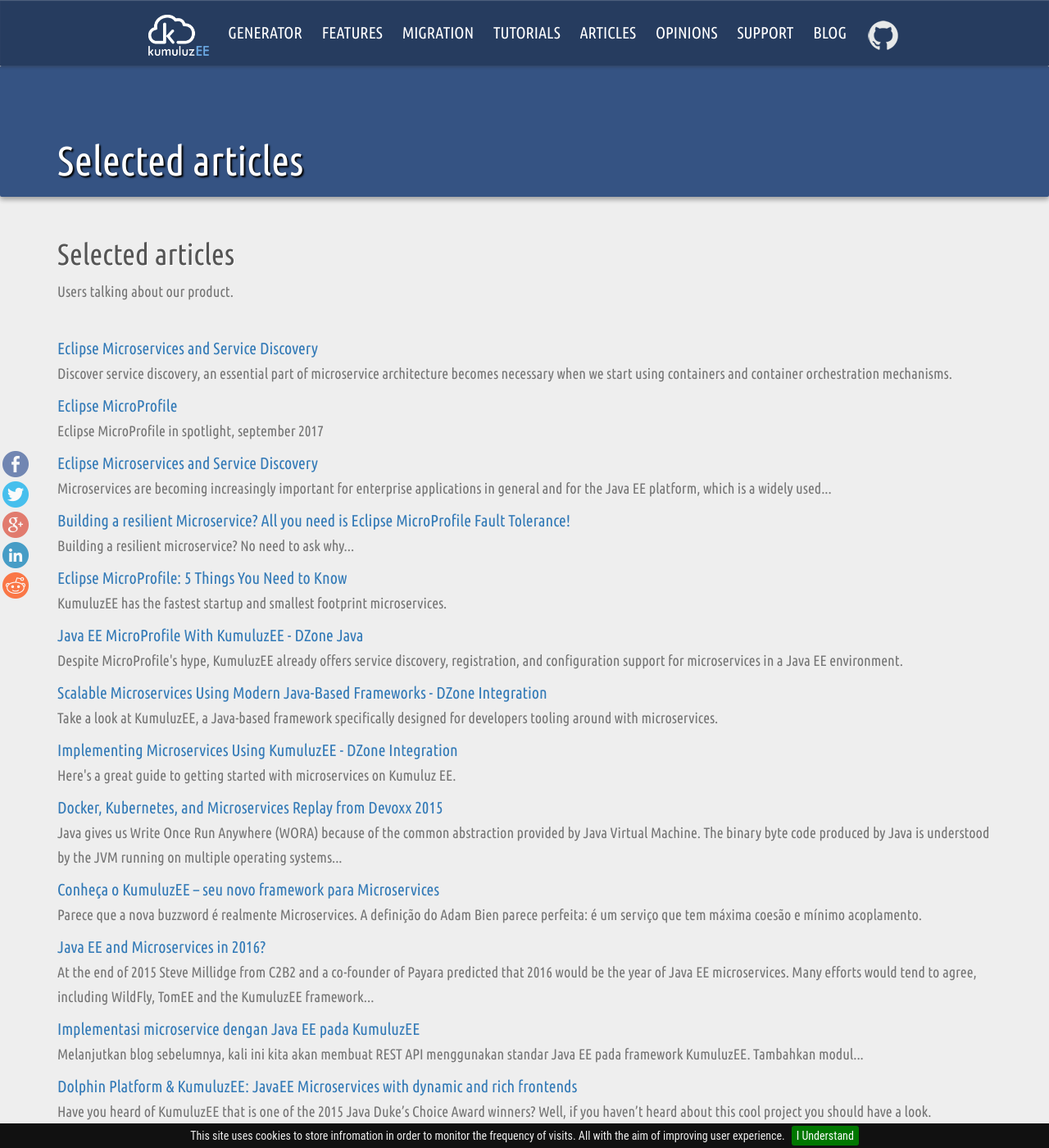
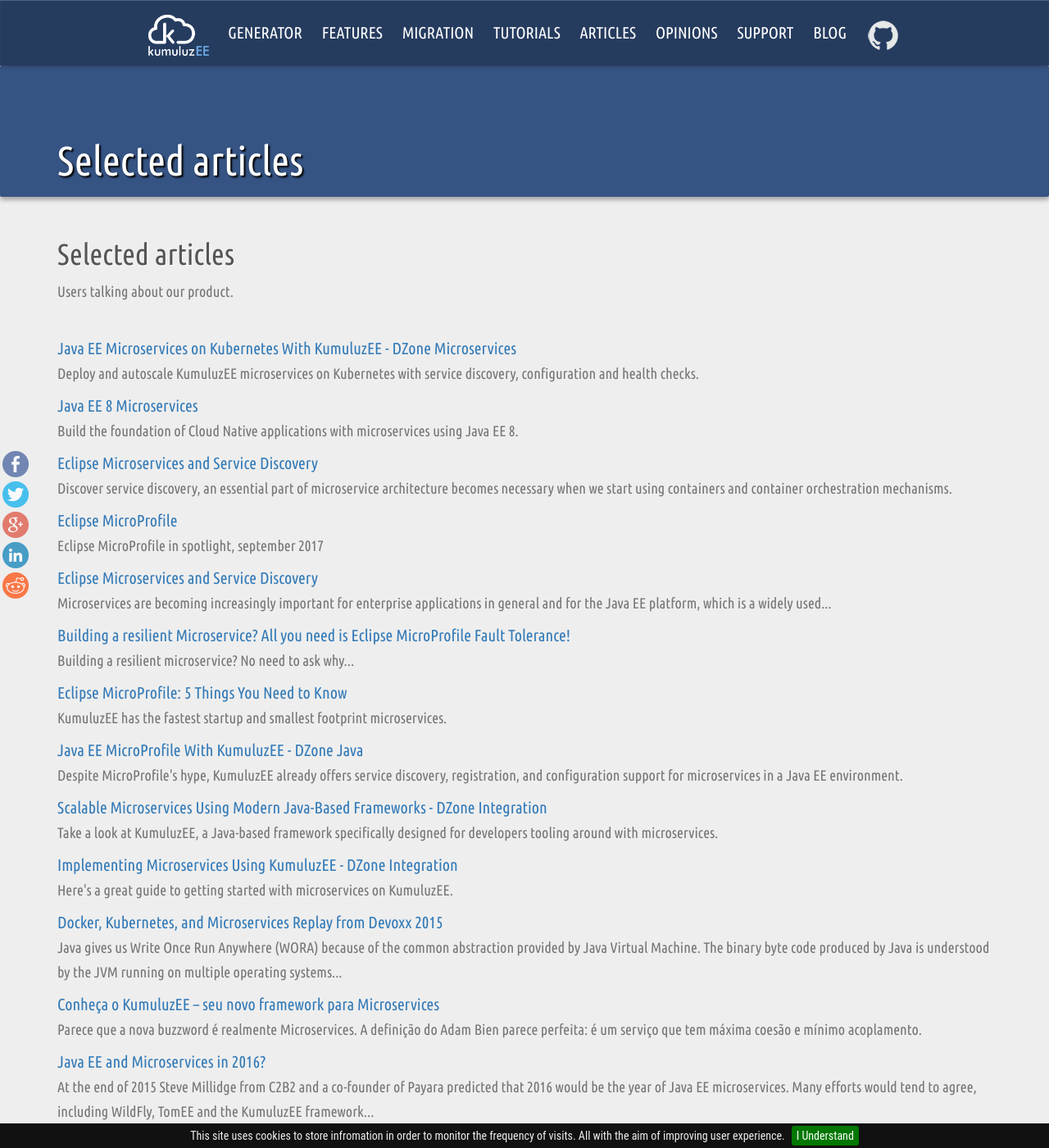
Before and after one commit to kumuluz/ee.kumuluz.com, a Jekyll site: the page built from articles/index.html, in a window 1280 px wide and 1400 px high. Shown: the whole window at 82% size. Built offline with Jekyll 4.4.1, drawn with Linux system fonts in a browser that asks for light colours; nearby versions of some CDN libraries; comment, search, counter and statistics services are not loaded.

Commit message:
Update index.html

```diff
--- a/articles/index.html
+++ b/articles/index.html
@@ -15,6 +15,16 @@
 				<p class="subsubtitle">Users talking about our product.</p><br/>
 
 				<div class="row">
+					<div class="col-md-12 tutorial-block">
+						<a href="https://dzone.com/articles/java-ee-microservices-on-kubernetes-with-kumuluzee" target="_blank" rel="noopener noreferrer" >Java EE Microservices on Kubernetes With KumuluzEE - DZone Microservices</a>
+						<p>Deploy and autoscale KumuluzEE microservices on Kubernetes with service discovery, configuration and health checks.</p>
+					</div>
+
+					<div class="col-md-12 tutorial-block">
+						<a href="https://www.packtpub.com/application-development/java-ee-8-microservices-video" target="_blank" rel="noopener noreferrer" >Java EE 8 Microservices</a>
+						<p>Build the foundation of Cloud Native applications with microservices using Java EE 8.</p>
+					</div>
+
 					<div class="col-md-12 tutorial-block">
 						<a href="https://jaxenter.com/eclipse-microservices-service-discovery-138577.html" target="_blank" rel="noopener noreferrer" >Eclipse Microservices and Service Discovery</a>
 						<p>Discover service discovery, an essential part of microservice architecture becomes necessary when we start using containers and container orchestration mechanisms.</p>
@@ -52,7 +62,7 @@
 
 					<div class="col-md-12 tutorial-block">
 						<a href="https://dzone.com/articles/implementing-microservices-using-kumuluzee" target="_blank" rel="noopener noreferrer" >Implementing Microservices Using KumuluzEE - DZone Integration</a>
-						<p>Here's a great guide to getting started with microservices on Kumuluz EE.</p>
+						<p>Here's a great guide to getting started with microservices on KumuluzEE.</p>
 					</div>
 
 					<div class="col-md-12 tutorial-block">
```
